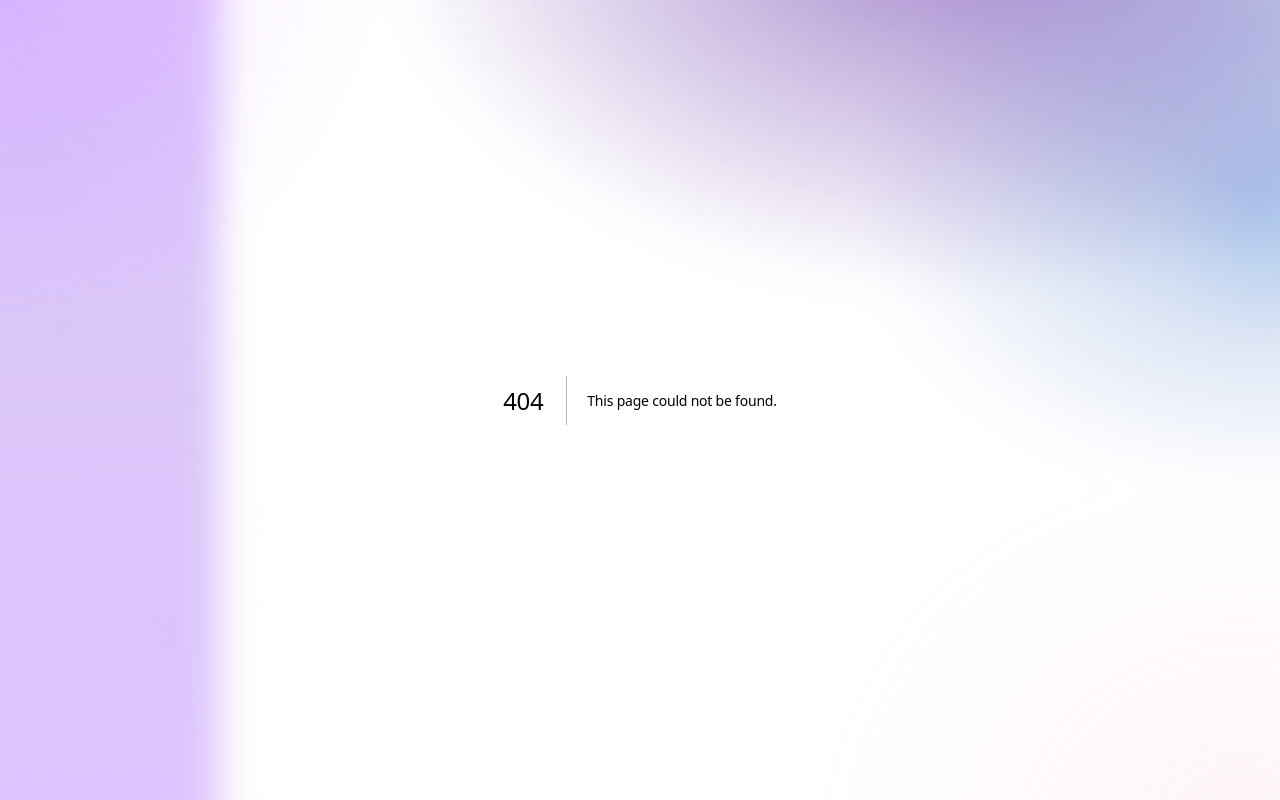
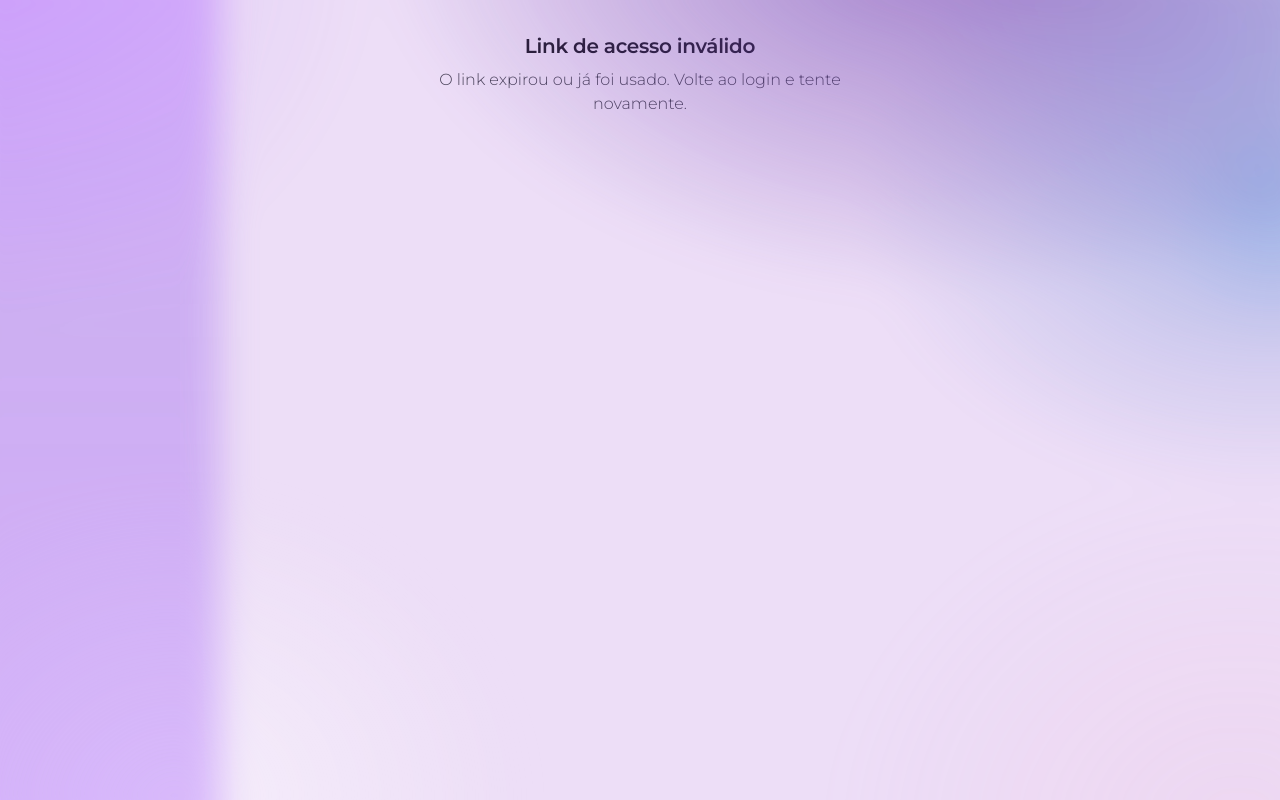
Before and after one commit to guiqrz/app-camera, a Next.js app: page /entrar/erro in a window 1280 px wide. Before the commit this address had no page. Built offline with nearby package versions, Linux system fonts and the light colour scheme.

Commit message:
feat: rota /entrar troca token por sessao e grava cookie

```diff
--- /dev/null
+++ b/src/app/entrar/erro/page.tsx
@@ -0,0 +1,14 @@
+export default function ErroDeEntrada() {
+  return (
+    <main className="flex min-h-full items-center justify-center p-8">
+      <div className="max-w-md text-center">
+        <h1 className="text-text text-xl font-semibold">
+          Link de acesso inválido
+        </h1>
+        <p className="text-text-body mt-2">
+          O link expirou ou já foi usado. Volte ao login e tente novamente.
+        </p>
+      </div>
+    </main>
+  );
+}
--- /dev/null
+++ b/src/app/entrar/page.tsx
@@ -0,0 +1,51 @@
+import { cookies } from "next/headers";
+import { redirect } from "next/navigation";
+
+import { ApiError, trocarTokenDeLogin } from "@/lib/api";
+
+/**
+ * Destino do redirect vindo do login.html (site Strix). Le ?token=, troca
+ * por sessao real e grava o cookie HttpOnly antes de mandar o professor
+ * pra tela principal.
+ *
+ * Server Component (sem "use client"): o cookie precisa ser HttpOnly, e
+ * so' o servidor pode grava-lo assim -- JS de navegador nunca toca a
+ * sessao, mesmo padrao de protecao que a X-API-Key ja usa neste projeto.
+ *
+ * Chama trocarTokenDeLogin() DIRETO, sem passar por uma rota /api/ propria
+ * -- diferente do resto do app-cupcam (que sempre usa uma ponte /api/
+ * porque componentes "use client" nao podem importar lib/api.ts, que e'
+ * server-only). Esta pagina JA' e' Server Component, entao a ponte extra
+ * seria um HTTP redundante contra o proprio servidor.
+ */
+export default async function PaginaEntrar({
+  searchParams,
+}: {
+  searchParams: Promise<{ token?: string }>;
+}) {
+  const { token } = await searchParams;
+
+  if (!token) {
+    redirect("/entrar/erro");
+  }
+
+  let sessao: string;
+  try {
+    ({ sessao } = await trocarTokenDeLogin(token));
+  } catch (causa) {
+    if (causa instanceof ApiError) {
+      redirect("/entrar/erro");
+    }
+    throw causa;
+  }
+
+  const cookieStore = await cookies();
+  cookieStore.set("cupcam_sessao", sessao, {
+    httpOnly: true,
+    secure: process.env.NODE_ENV === "production",
+    sameSite: "lax",
+    path: "/",
+  });
+
+  redirect("/");
+}
```
